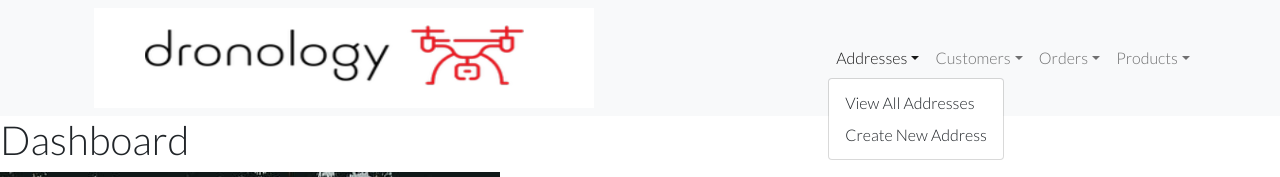
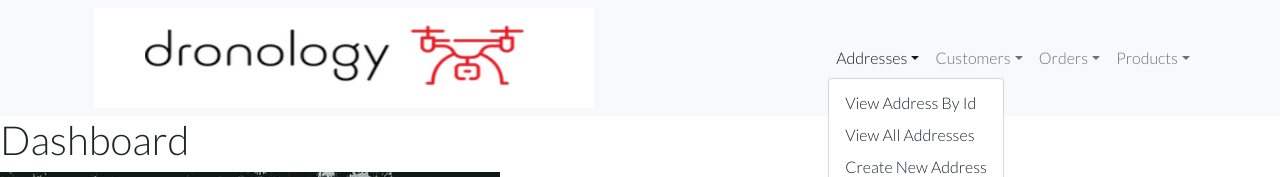
Before and after one commit to amex-bootcamp/final-capstone-client, a React (Create React App) app: page / in a window 1280 px wide. Both pictures are taken after a click on the button "Addresses". Shown: the top 177 px of the page. Built offline with nearby package versions, Linux system fonts and the light colour scheme.

Commit message:
created addressesView.js and created the route for and connected it ti the navBar

```diff
--- a/src/App.js
+++ b/src/App.js
@@ -1,6 +1,7 @@
 import { Switch, Route, Redirect } from "react-router-dom";
 import Navigation from "./components/Navigation/Navigation";
 import AddressesList from "./components/addresses/AddressesList";
+import AddressesView from "./components/addresses/AddressesView";
 import CustomerCreate from "./components/customers/CustomerCreate";
 import CustomersList from "./components/customers/CustomersList";
 import ProductsList from "./components/products/ProductsList";
@@ -25,6 +26,9 @@ function App() {
           <Route exact path="/addresses">
             <AddressesList />
           </Route>
+          <Route exact path="/addresses">
+            <AddressesView />
+          </Route>
           <Route exact path="/customers">
             <CustomersList />
           </Route>
--- a/src/components/Navigation/Navigation.js
+++ b/src/components/Navigation/Navigation.js
@@ -30,12 +30,16 @@ class Navigation extends Component {
           <Navbar.Collapse id="basic-navbar-nav">
             <Nav className="me-auto">
               <NavDropdown title="Addresses" id="basic-nav-dropdown">
+              <NavDropdown.Item href="/addresses/addressesView">
+                  View Address By Id
+                </NavDropdown.Item>
                 <NavDropdown.Item href="/addresses">
                   View All Addresses
                 </NavDropdown.Item>
                 <NavDropdown.Item href="/addresses/new">
                   Create New Address
                 </NavDropdown.Item>
+
               </NavDropdown>
 
               <NavDropdown title="Customers" id="basic-nav-dropdown">
```
